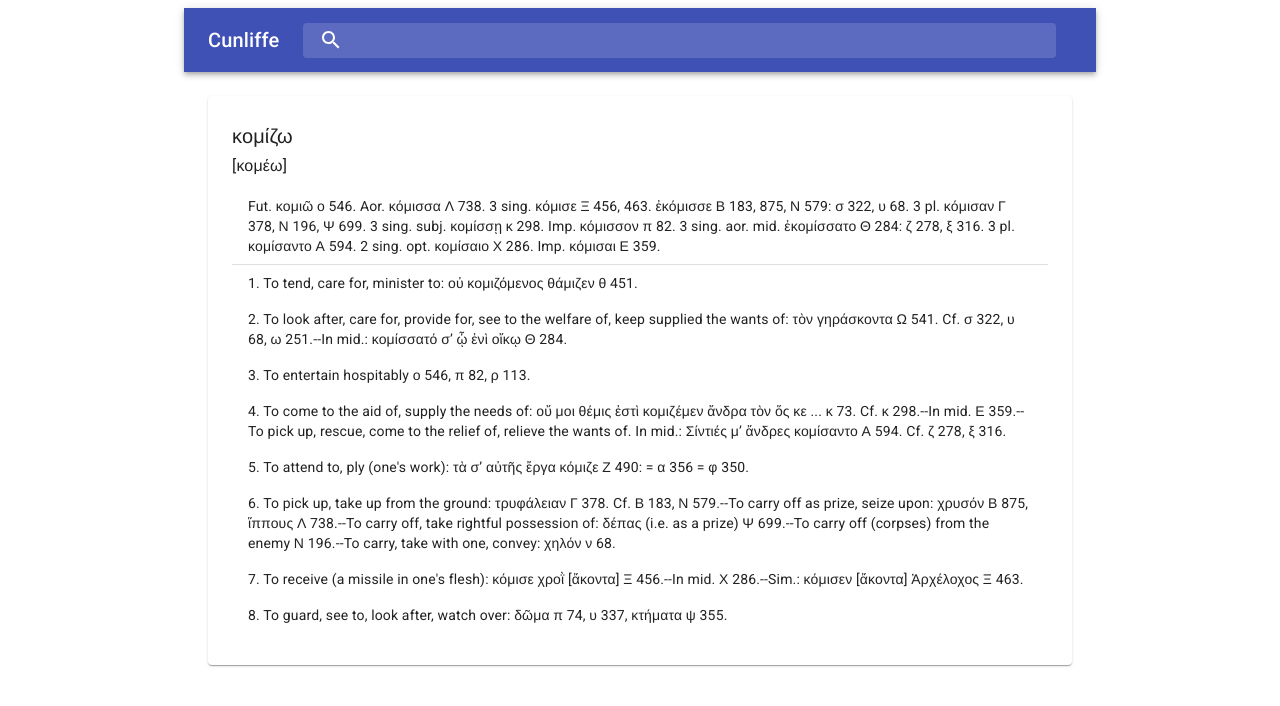
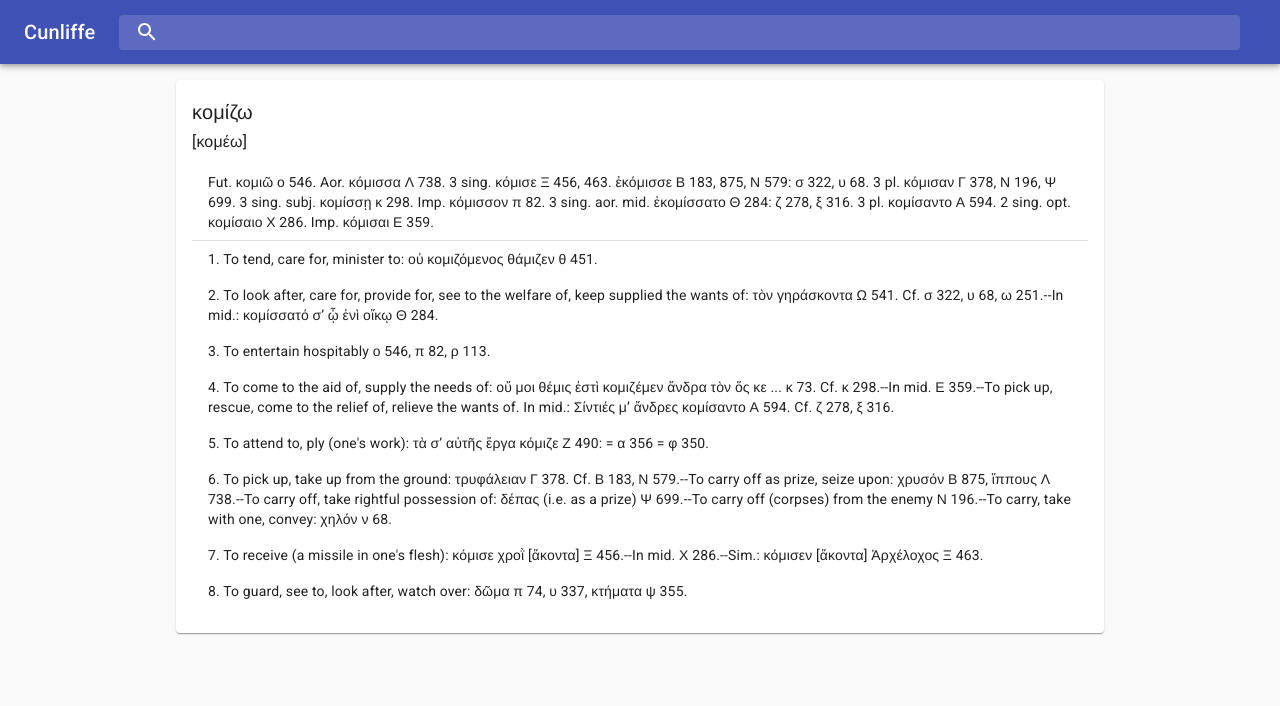
Before and after one commit to davidfdriscoll/cunliffe-react, a React (Create React App) app: page / in a window 1280 px wide. Shown: the top 706 px of the page. Built offline with nearby package versions, Linux system fonts and the light colour scheme.

Commit message:
Iimproved search bar appearance

```diff
--- a/src/App.js
+++ b/src/App.js
@@ -1,14 +1,23 @@
 import React from 'react';
+import CssBaseline from '@material-ui/core/CssBaseline';
+import { makeStyles } from '@material-ui/core/styles';
 import Container from '@material-ui/core/Container';
 import DefinitionDisplay from "./components/DefinitionDisplay";
 import SearchBar from "./components/SearchBar";
 
+const useStyles = makeStyles((theme) => ({
+}));
+
 function App() {
+  const classes = useStyles();
   return (
-    <Container maxWidth="md">
-        <SearchBar />
+    <div className={classes.root}>
+      <CssBaseline />
+      <SearchBar />
+      <Container className={classes.container} disableGutters maxWidth="md">
         <DefinitionDisplay />
-    </Container>
+      </Container>
+    </div>
   );
 }
 
--- a/src/components/DefinitionDisplay.js
+++ b/src/components/DefinitionDisplay.js
@@ -8,20 +8,20 @@ import ListItemText from '@material-ui/core/ListItemText';
 import Divider from '@material-ui/core/Divider';
 
 const useStyles = makeStyles((theme) => ({
-    container: {
-      margin: theme.spacing(0),
-      padding: theme.spacing(1),
-      [theme.breakpoints.up('md')]: {
-        padding: theme.spacing(3),
-        margin: theme.spacing(3),
-      }
-    },
-  }));
+  paper: {
+    margin: theme.spacing(0),
+    padding: theme.spacing(1),
+    [theme.breakpoints.up('sm')]: {
+      padding: theme.spacing(2),
+      margin: theme.spacing(2),
+    }
+  },
+}));
 
 export default function DefinitionDisplay() {
   const classes = useStyles();
   return (
-    <Paper className={classes.container}>
+    <Paper className={classes.paper}>
       <Typography variant="h6">κομίζω</Typography>
       <Typography variant="subtitle1"> [κομέω]</Typography>
       <List dense={true}>
```
Also changed, not shown: src/components/SearchBar.js (indentation only).
